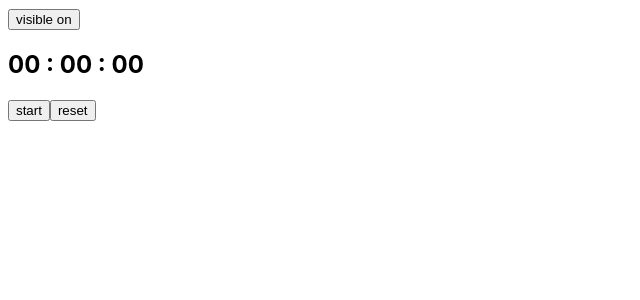
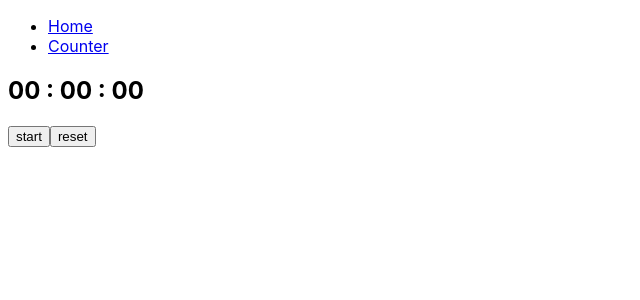
Before and after one commit to DimPack/reactVitaPractic, a React (Vite) app: page / in a window 1280 px wide. Shown: the top 300 px of the page, without its empty margins (0-640 px from the left). Built offline with nearby package versions, Linux system fonts and the light colour scheme.

Commit message:
preparation for a new topic added react-router-dom

```diff
--- a/package.json
+++ b/package.json
@@ -12,7 +12,8 @@
   "dependencies": {
     "date-fns": "^3.6.0",
     "react": "^18.3.1",
-    "react-dom": "^18.3.1"
+    "react-dom": "^18.3.1",
+    "react-router-dom": "^6.26.0"
   },
   "devDependencies": {
     "@types/react": "^18.3.3",
--- a/src/App.jsx
+++ b/src/App.jsx
@@ -1,16 +1,17 @@
-import { useState } from "react";
-import StopWatch from "./components/StopWatch/index";
+import { BrowserRouter, Routes, Route } from "react-router-dom";
+import StopWatch from "./components/StopWatch";
+import Counter from "./components/Counter/index";
+import Header from "./components/Header/index";
 
 function App() {
-  const [visible, setVisible] = useState(true);
-  const handleVisible = () => {
-    setVisible(!visible);
-  };
   return (
-    <>
-      <button onClick={handleVisible}>visible {visible ? "on" : "off"}</button>
-      {visible && <StopWatch />}
-    </>
+    <BrowserRouter>
+      <Header />
+      <Routes>
+        <Route path="/" element={<StopWatch />} />
+        <Route path="/counter" element={<Counter />} />
+      </Routes>
+    </BrowserRouter>
   );
 }
 
--- /dev/null
+++ b/src/components/Header/index.jsx
@@ -0,0 +1,12 @@
+
+import NavMenu from '../NavMenu/index';
+
+const Header = () => {
+    return (
+        <header>
+        <NavMenu />
+      </header>
+    );
+}
+
+export default Header;
--- /dev/null
+++ b/src/components/NavMenu/index.jsx
@@ -0,0 +1,18 @@
+import { NavLink } from "react-router-dom";
+
+const NavMenu = () => {
+  return (
+    <nav>
+      <ul>
+        <li>
+          <NavLink to="/">Home</NavLink>
+        </li>
+        <li>
+          <NavLink to="/counter">Counter</NavLink>
+        </li>
+      </ul>
+    </nav>
+  );
+};
+
+export default NavMenu;
--- a/src/components/StopWatch/index.jsx
+++ b/src/components/StopWatch/index.jsx
@@ -13,6 +13,13 @@ const StopWatch = () => {
     setTime(new Date(0, 0, 0, 0, 0, 0, 0));
     setIsRuning(false);
   };
+
+  useEffect(() => {
+
+    return () => {
+
+    };
+  }, []);
 
   useEffect(() => {
     if (isRuning) {
```
Also changed, not shown: 1 other file (tests, documents, lock files or other folders).
